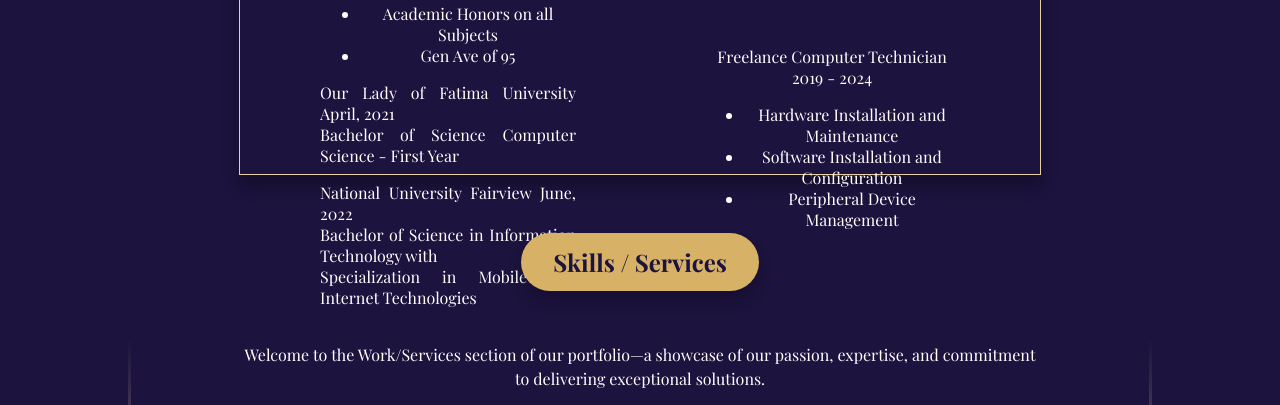
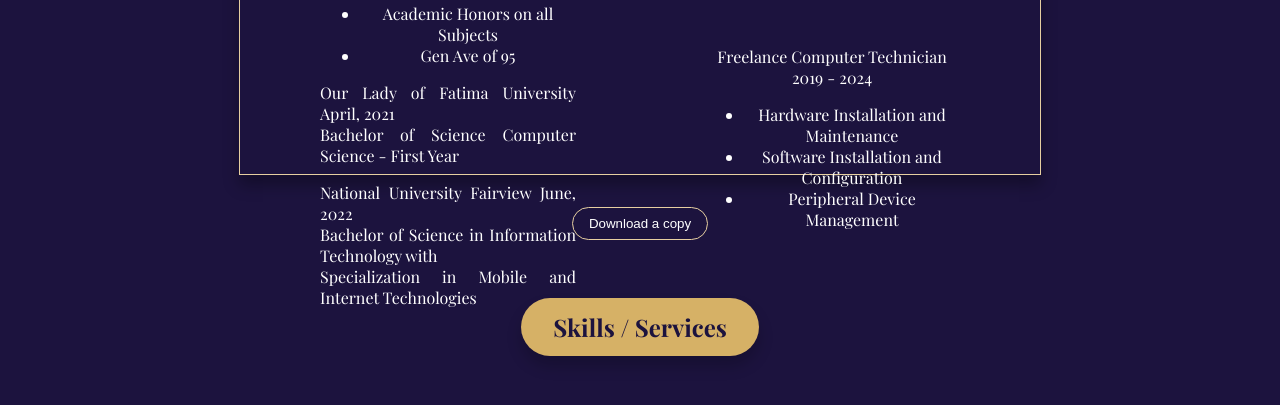
Before and after one commit to meekpiku/WebProg224, a plain HTML site: page index.html in a window 1280 px wide. Shown: the part 1071-1476 px from the top of the page. Drawn offline with nearby package versions, Linux system fonts and the light colour scheme.

Commit message:
Add files via upload

```diff
--- a/index.html
+++ b/index.html
@@ -153,8 +153,8 @@
 
 
     <!-- <section class="about-me-background"></section> -->
-<!--
-    <div id="dl-btn"><button type="button"> <a href="resume.docx" download></a>Download a copy</button></div> -->
+
+    <div id="dl-btn"><button type="button"> <a href="resume.docx" download></a>Download a copy</button></div>
 
     <section id="services">
       <div class="services-star-one"><i class="fa-solid fa-star"></i></div>
```
